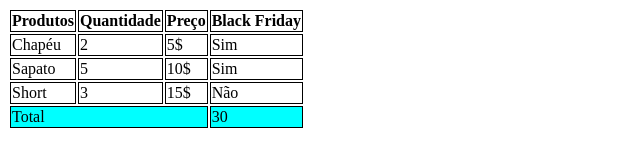
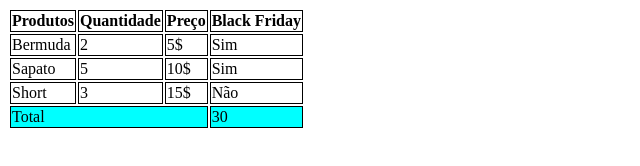
Before and after one commit to Leticia-Meloo/aula-tabela, a plain HTML site: page index.html in a window 1280 px wide. Shown: the full height of the page, 0-640 px from the left. Drawn offline with Linux system fonts and the light colour scheme.

Commit message:
trocado de chapéu para bermuda

```diff
--- a/index.html
+++ b/index.html
@@ -29,7 +29,7 @@
 
        <tbody>
         <tr>
-            <td>Chapéu</td>
+            <td>Bermuda</td>
             <td>2</td>
             <td>5$</td>
             <td>Sim</td>
```
